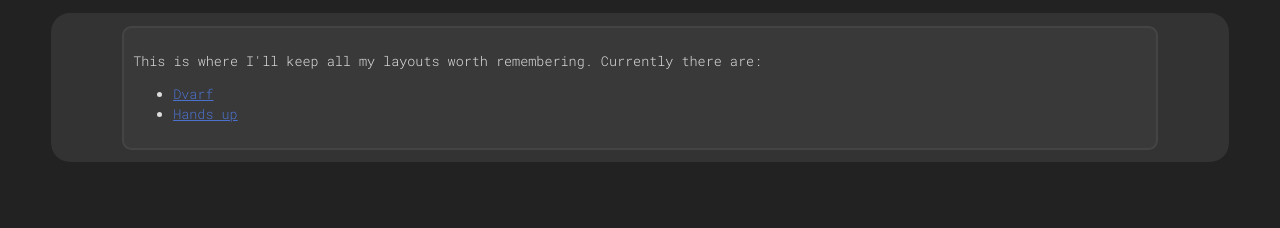
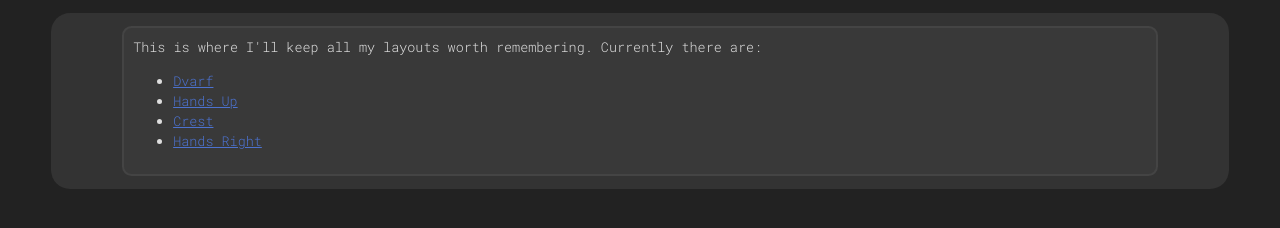
Before and after one commit to o-x-e-y/layouts, a plain HTML site: page index.html in a window 1280 px wide. Shown: the part 58-286 px from the top of the page. Drawn offline with Linux system fonts and the light colour scheme.

Commit message:
add Hands Right and Crest to homepage

```diff
--- a/index.html
+++ b/index.html
@@ -15,13 +15,13 @@
 	</header>
 	<article>
 		<section>
-			<p>
-				This is where I'll keep all my layouts worth remembering. Currently there are:
-				<ul>
-					<li><a href="dvarf/index.html">Dvarf</a></li>
-					<li><a href="hands_up/index.html">Hands up</a></li>
-				</ul>
-			</p>
+			This is where I'll keep all my layouts worth remembering. Currently there are:
+			<ul>
+				<li><a href="dvarf/index.html">Dvarf</a></li>
+				<li><a href="hands_up/index.html">Hands Up</a></li>
+				<li><a href="crest/index.html">Crest</a></li>
+				<li><a href="hands_right/index.html">Hands Right</a></li>
+			</ul>
 		</section>
 	</article>
 </body>
```
